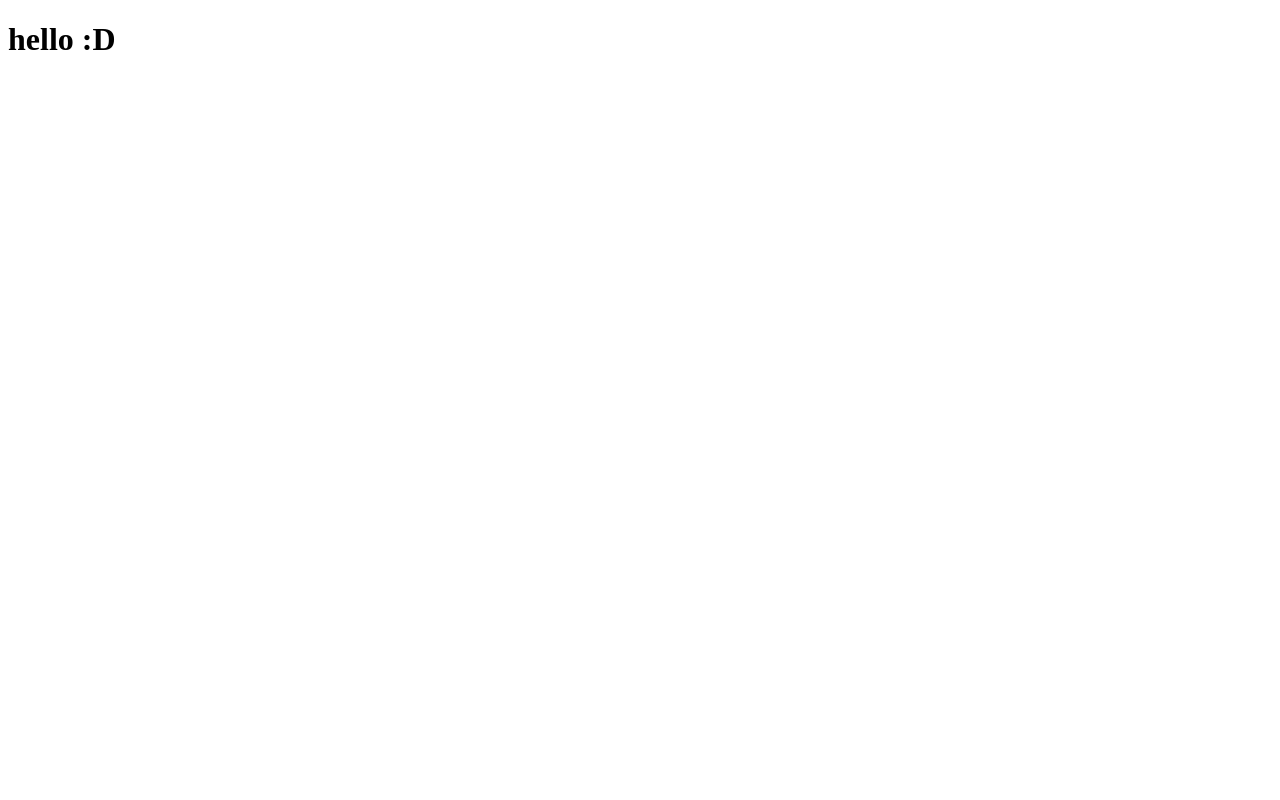
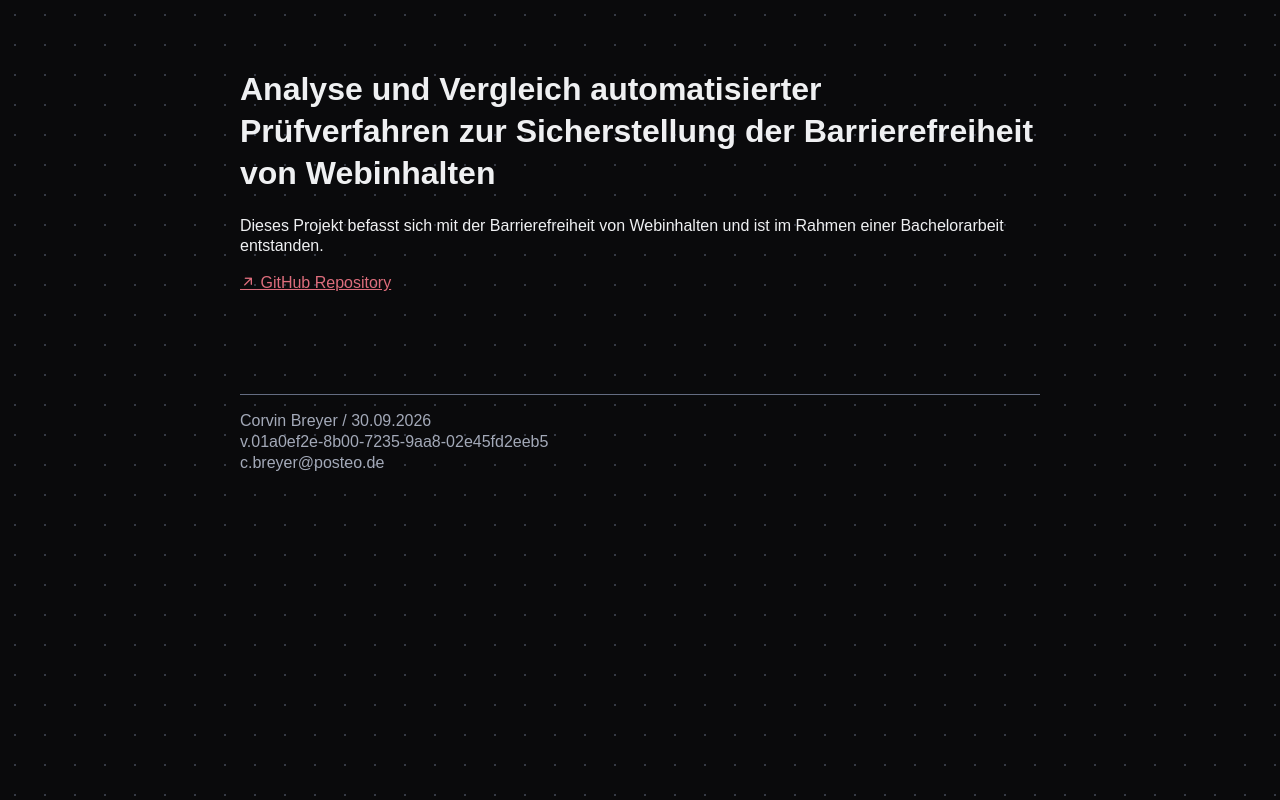
Before and after one commit to cb52251b-2cfb-4286-a986-1754ac127ea5/01a0ef2e-8b00-7c81-ae26-31e608146e19, a plain HTML site: page index.html in a window 1280 px wide. Drawn offline with Linux system fonts and the light colour scheme.

Commit message:
Update index.html

```diff
--- a/index.html
+++ b/index.html
@@ -3,9 +3,74 @@
 <head>
     <meta charset="UTF-8">
     <meta name="viewport" content="width=device-width, initial-scale=1.0">
-    <title>Document</title>
+    <title>Analyse und Vergleich automatisierter Prüfverfahren zur Sicherstellung der Barrierefreiheit von Webinhalten </title>
+    <link rel="stylesheet" href="https://cdn.jsdelivr.net/npm/@tabler/icons-webfont@latest/dist/tabler-icons.min.css" />
+    <style>
+        :root {
+            --gray-50: #eff0f2;
+            --gray-100: #dbdde2;
+            --gray-200: #c3c6cf;
+            --gray-300: #a3a9b8;
+            --gray-400: #7e879e;
+            --gray-500: #646c82;
+            --gray-600: #4e5464;
+            --gray-700: #363a45;
+            --gray-800: #202228;
+            --gray-900: #111215;
+            --gray-950: #0a0a0c;
+
+            --accent-50: #fcfbfb;
+            --accent-100: #f4eeee;
+            --accent-200: #ecd4d6;
+            --accent-300: #e4a8af;
+            --accent-400: #dd6d7c;
+            --accent-500: #d04157;
+            --accent-600: #a33648;
+            --accent-700: #6c2f3b;
+            --accent-800: #3f2328;
+            --accent-900: #23181a;
+            --accent-950: #171213;
+        }
+
+        html {
+            font-family: "Arial", sans-serif;
+            line-height: 1.3;
+        }
+
+        body {
+            padding: 40px 20px;
+            background: var(--gray-950);
+            background-size: 30px 30px;
+	        background-image: radial-gradient(circle, var(--gray-700) 1px, #0000 1px);
+            color: var(--gray-50);
+        }
+
+        a {
+            color: var(--accent-400);
+        }
+
+        .content {
+            max-width: 800px;
+            margin: 0 auto;
+        }
+
+        footer {
+            color: var(--gray-300);
+            margin-top: 100px;
+            border-top: 1px solid var(--gray-500);
+        }
+    </style>
 </head>
 <body>
-    <h1>hello :D</h1>
+    <div class="content">
+        <h1>Analyse und Vergleich automatisierter Prüfverfahren zur Sicherstellung der Barrierefreiheit von Webinhalten</h1>
+        <p>Dieses Projekt befasst sich mit der Barrierefreiheit von Webinhalten und ist im Rahmen einer Bachelorarbeit entstanden.</p>
+        <a href="https://github.com/cb52251b-2cfb-4286-a986-1754ac127ea5/01a0ef2e-8b00-7c81-ae26-31e608146e19" target="_blank"><i class="ti ti-arrow-up-right"></i> GitHub Repository</a>
+        <footer>
+            <p>Corvin Breyer / 30.09.2026<br>
+            v.01a0ef2e-8b00-7235-9aa8-02e45fd2eeb5<br>
+            c.breyer@posteo.de</p>
+        </footer>
+    </div>
 </body>
 </html>
```
